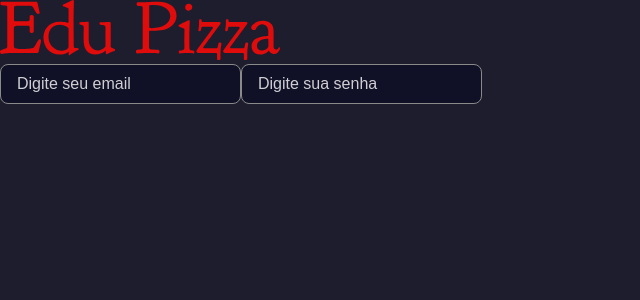
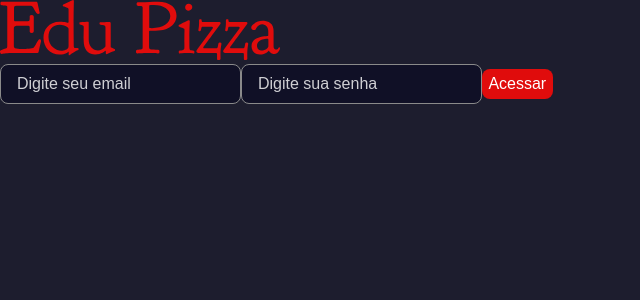
Before and after one commit to Edufgs/Front-End-edu-pizzaria-app, a Next.js app: page / in a window 1280 px wide. Shown: the top 300 px of the page, without its empty margins (0-640 px from the left). Built offline with nearby package versions, Linux system fonts and the light colour scheme.

Commit message:
component button

```diff
--- a/package.json
+++ b/package.json
@@ -12,6 +12,7 @@
     "next": "12.3.0",
     "react": "18.2.0",
     "react-dom": "18.2.0",
+    "react-icons": "^4.4.0",
     "sass": "^1.54.9"
   },
   "devDependencies": {
--- /dev/null
+++ b/src/components/ui/Button/index.tsx
@@ -0,0 +1,38 @@
+import { ReactNode, ButtonHTMLAttributes } from 'react'
+import styles from './styles.module.scss'
+//Icone para mostrar o spinner quando estiver carregando algo
+import {FaSpinner} from 'react-icons/fa'
+
+//É a interface para dizer que o é do tipo HTMLButtonElement
+interface ButtonProps extends ButtonHTMLAttributes<HTMLButtonElement> {
+  //? é pq é opcional
+  loading?: boolean,
+  //children é texto dentro da tag (<button>Texto</button>)
+  children: ReactNode,
+}
+
+/**
+ * Componente button para ser implementado em varios lugares do projeto
+ * loading = é para desativar quando estiver carregando a pagina
+ * children = é o texto dentro da tag (<button>Texto</button>)
+ * ...rest = são as propriedades restante enviadas.
+ */
+export function Button({ loading, children, ...rest }: ButtonProps){
+  return(
+    <button
+      className={styles.button}
+      disabled={loading} //disabilita o botão se for true
+      {...rest}
+    >
+      {/* Se o loading for true então fica o simbolo de carregamento */}
+      { loading ? (
+        <FaSpinner color="#FFF" size={16} />
+      ): (
+        //Se for false então as outras coisas
+        <a className={styles.buttonText}>
+          {children}
+        </a>
+      )}
+    </button>
+  )
+}
--- /dev/null
+++ b/src/components/ui/Button/styles.module.scss
@@ -0,0 +1,50 @@
+.button{
+  max-width: 600px;
+  background-color: var(--red-900);
+  border: 0;
+  padding: 0.4rem;
+  color: var(--white);
+  border-radius: 0.5rem;
+  //Faz uma transição para o filter de 0.2s
+  transition: filter 0.2s;
+
+  //Acessa a propriedade de disable do botão
+  //Quando estiver true
+  &[disabled]{
+    //Quando estiver disable é colocado um cursor de bloqueado
+    cursor: not-allowed;
+    /** Acessa o svg do botão e coloca a animação
+    * O animation tem essas propriedades:
+    * animation: name duration timing-function delay iteration-count direction fill-mode;
+    */
+    svg{
+      animation: animate 2s infinite;
+    }
+  }
+
+  //Quando passar o mouse em cima da classe .button muda a cor
+  &:hover{
+    //Aplica um filtro de almentar o brilho (Padrão é 1)
+    //Não tem no css padrão só no sass
+    filter: brightness(1.08);
+  }
+}
+
+.buttonText{
+  color: var(--white);
+}
+
+//Cria a animação do loading no botão de acessar
+@keyframes animate {
+  //Tem duas propriedades
+  //from = onde começa
+  from{
+    //transform rotação de 0 graus
+    transform: rotate(0deg);
+  }
+  //to = para onde vai
+  to{
+    //transform rotação para 360 graus
+    transform: rotate(360deg);
+  }
+}
--- a/src/pages/index.tsx
+++ b/src/pages/index.tsx
@@ -5,6 +5,7 @@ import styles from '../../styles/home.module.scss'
 import logoImg from '../../public/Logo.svg'
 
 import { Input } from '../components/ui/Input'
+import { Button } from '../components/ui/Button'
 
 export default function Home() {
   return (
@@ -27,11 +28,14 @@ export default function Home() {
             placeholder="Digite seu email"
             type="text"
           />
-
           <Input
             placeholder="Digite sua senha"
             type="password"
           />
+          <Button
+            type="submit"
+            loading={false}
+          >Acessar</Button>
         </form>
       </div>
     </div>
```
Also changed, not shown: 1 other file (tests, documents, lock files or other folders).
